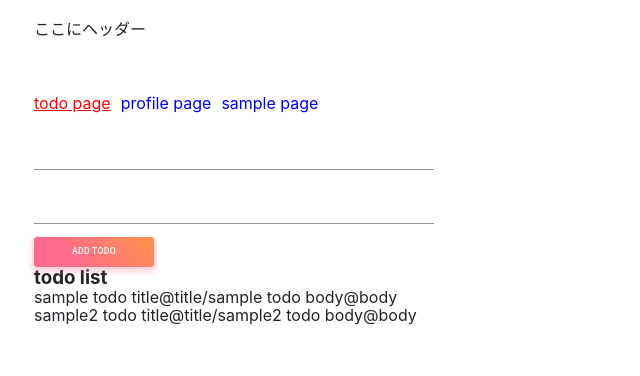
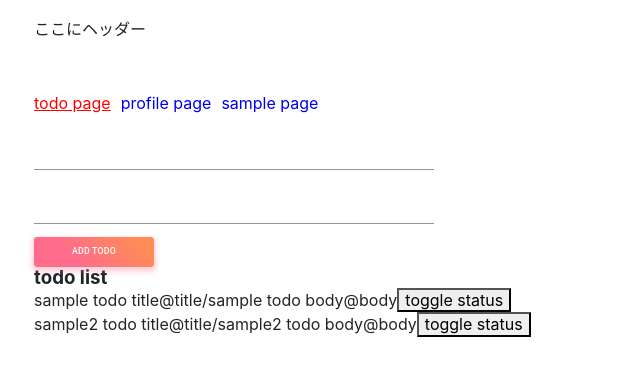
Before and after one commit to hiroakiaoba/typescript-react, a React app: page /todo in a window 1280 px wide. Shown: the top 376 px of the page, without its empty margins (0-640 px from the left). Built offline with nearby package versions, Linux system fonts and the light colour scheme.

Commit message:
Implement toggle status of todo

```diff
--- a/src/components/Todo/TodoList.tsx
+++ b/src/components/Todo/TodoList.tsx
@@ -4,8 +4,13 @@ import equal from 'fast-deep-equal';
 
 import { Todo } from 'services/models';
 
-const TodoList: React.FC<{ todos: Todo[] }> = React.memo(
-  ({ todos }) => {
+export interface TodoListProps {
+  todos: Todo[];
+  handleToggleStatus: (id: number) => void;
+}
+
+const TodoList: React.FC<TodoListProps> = React.memo(
+  ({ todos, handleToggleStatus }) => {
     console.log('todo list rendering!!');
 
     return (
@@ -14,7 +19,12 @@ const TodoList: React.FC<{ todos: Todo[] }> = React.memo(
         <ul>
           {todos.map(todo => (
             <li key={todo.id}>
-              {todo.title}/{todo.body}
+              <Item completed={todo.completed}>
+                {todo.title}/{todo.body}
+              </Item>
+              <button type="button" onClick={() => handleToggleStatus(todo.id)}>
+                toggle status
+              </button>
             </li>
           ))}
         </ul>
@@ -30,4 +40,8 @@ const TodoList: React.FC<{ todos: Todo[] }> = React.memo(
   },
 );
 
+const Item = styled.span<{ completed: boolean }>`
+  text-decoration: ${props => (props.completed ? 'line-through' : 'none')};
+`;
+
 export default TodoList;
--- a/src/components/Todo/index.tsx
+++ b/src/components/Todo/index.tsx
@@ -1,13 +1,13 @@
 import React from 'react';
 
-import { Todo } from 'services/models';
 import Form, { FormProps } from './Form';
-import TodoList from './TodoList';
+import TodoList, { TodoListProps } from './TodoList';
 
-type TodoProps = { todos: Todo[] } & FormProps;
+type TodoProps = TodoListProps & FormProps;
 
 const TodoComponent: React.FC<TodoProps> = ({
   todos,
+  handleToggleStatus,
   inputTitleProps,
   inputBodyProps,
   handleSubmit,
@@ -15,7 +15,7 @@ const TodoComponent: React.FC<TodoProps> = ({
   return (
     <>
       <Form {...{ inputTitleProps, inputBodyProps, handleSubmit }} />
-      <TodoList todos={todos} />
+      <TodoList todos={todos} handleToggleStatus={handleToggleStatus} />
     </>
   );
 };
--- a/src/containers/TodoContainer.tsx
+++ b/src/containers/TodoContainer.tsx
@@ -35,6 +35,10 @@ const TodoContainer: React.FC = () => {
     ],
   );
 
+  const handleToggleStatus = useCallback((id: number) => {
+    dispatch(todo.toggleStatus({ id }));
+  }, []);
+
   const todos = useSelector(convertedTodosSelector);
 
   return (
@@ -43,6 +47,7 @@ const TodoContainer: React.FC = () => {
       inputTitleProps={{ attrs: titleProps, errorMessage: titleErrorMessage }}
       inputBodyProps={{ attrs: bodyProps, errorMessage: bodyErrorMessage }}
       handleSubmit={handleSubmit}
+      handleToggleStatus={handleToggleStatus}
     />
   );
 };
--- a/src/modules/todo/actions.ts
+++ b/src/modules/todo/actions.ts
@@ -10,7 +10,7 @@ export const actionTypes = {
 
 /* actionCreators */
 export const todo = {
-  add: (params: Omit<Todo, 'id' | 'status'>) => ({
+  add: (params: Omit<Todo, 'id' | 'completed'>) => ({
     type: actionTypes.ADD,
     payload: { params },
   }),
--- a/src/modules/todo/reducer.ts
+++ b/src/modules/todo/reducer.ts
@@ -12,13 +12,13 @@ const initialState: TodoState = {
       id: 1,
       title: 'sample todo title',
       body: 'sample todo body',
-      status: 'NEW',
+      completed: false,
     },
     {
       id: 2,
       title: 'sample2 todo title',
       body: 'sample2 todo body',
-      status: 'NEW',
+      completed: false,
     },
   ],
 };
@@ -33,7 +33,7 @@ const reducer: Reducer<TodoState, TodoAction> = (
       const id = length > 0 ? state.todos[length - 1].id + 1 : 1;
       const newTodo: Todo = Object.assign(
         {},
-        { id, status: 'NEW' } as const,
+        { id, completed: false },
         action.payload.params,
       );
 
@@ -46,8 +46,14 @@ const reducer: Reducer<TodoState, TodoAction> = (
 
       return { ...state, todos: newTodos };
     }
-    case actionTypes.TOGGLE_STATUS:
-      return { ...state };
+    case actionTypes.TOGGLE_STATUS: {
+      const { id } = action.payload.params;
+      const newTodos = state.todos.map(todo => {
+        return todo.id === id ? { ...todo, completed: !todo.completed } : todo;
+      });
+
+      return { ...state, todos: newTodos };
+    }
     default: {
       // eslint-disable-next-line @typescript-eslint/no-unused-vars
       const _: never = action;
--- a/src/services/models/todo.ts
+++ b/src/services/models/todo.ts
@@ -1,8 +1,6 @@
-export type Status = 'NEW' | 'IN_PROGRESS' | 'COMPLETED';
-
 export interface Todo {
   id: number;
   title: string;
   body: string;
-  status: Status;
+  completed: boolean;
 }
```
